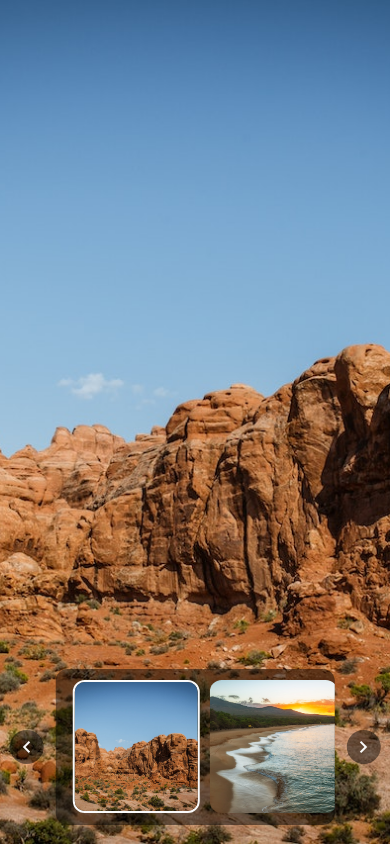
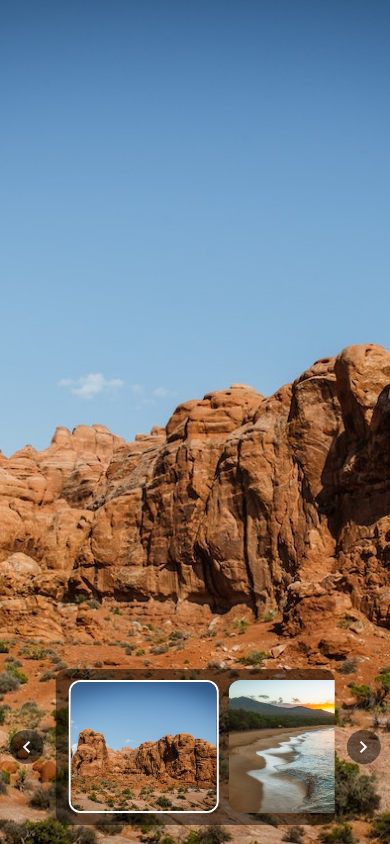
Before and after one commit to SohaDevelopr/Project_Javascript, a plain HTML site: page Change_Background_Image/index.html in a window 390 px wide. Drawn offline with nearby package versions, Linux system fonts and the light colour scheme.

Commit message:
New Project

```diff
--- a/Change_Background_Image/style.css
+++ b/Change_Background_Image/style.css
@@ -102,11 +102,11 @@ body {
   }
 
   .box-img {
-    padding: 8px 12px;
+    padding: 8px;
   }
 
   .box-img img {
-    width: calc(100% / 2);
+    width: 150px;
     height: 95%;
   }
 }
```
